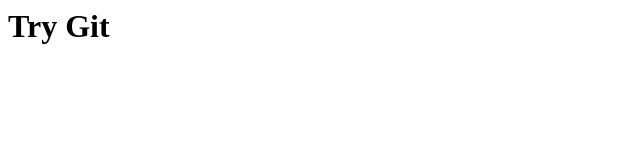
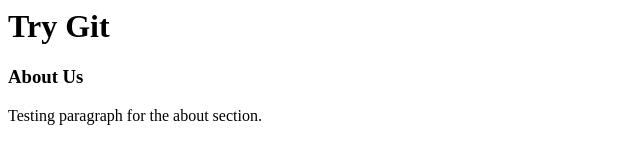
Before and after one commit to Shannon-S/try-git, a plain HTML site: page index.html in a window 1280 px wide. Shown: the whole page, without its empty margins (0-640 px from the left). Drawn offline with Linux system fonts and the light colour scheme.

Commit message:
added about content

```diff
--- a/index.html
+++ b/index.html
@@ -1,8 +1,13 @@
-<html>
+<html lang="en">
 <head>
+	<meta charset="utf-8">
 	<title>Try Git</title>
 </head>
 <body>
 	<h1>Try Git</h1>
+	<h3>About Us</h3>
+	<div class="about">
+		<p>Testing paragraph for the about section.</p>
+	</div>
 </body>
 </html>
```
